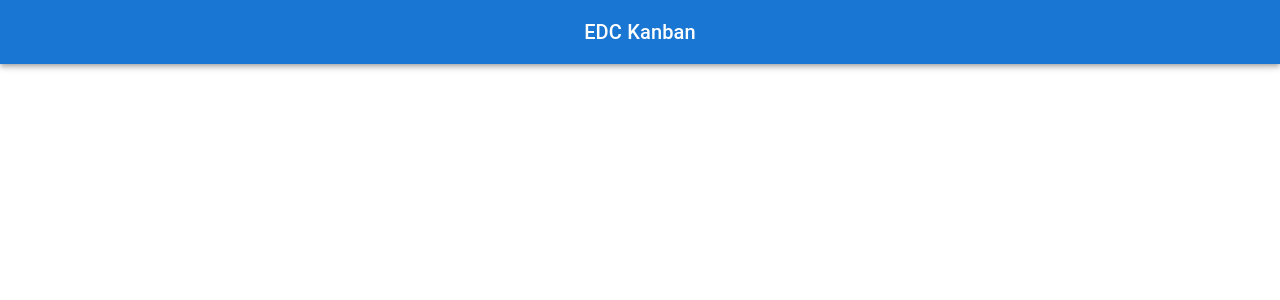
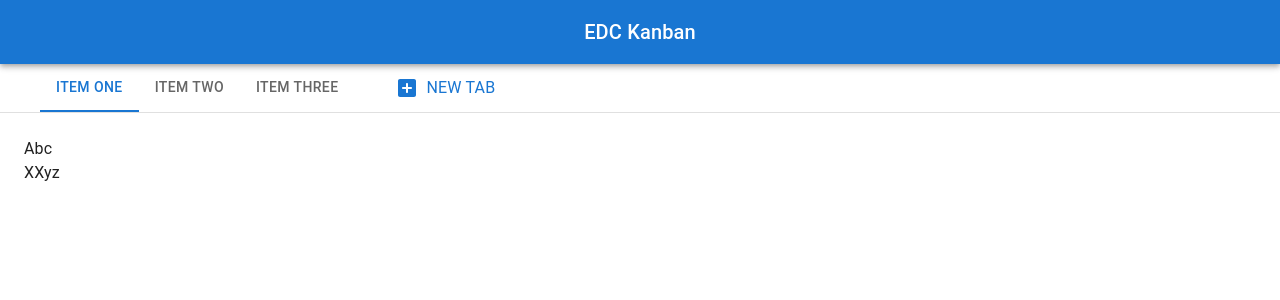
Before and after one commit to najibshah/excellence-frontend, a React (Create React App) app: page / in a window 1280 px wide. Shown: the top 300 px of the page. Built offline with nearby package versions, Linux system fonts and the light colour scheme.

Commit message:
boards page and boards components addde

```diff
--- a/src/App.js
+++ b/src/App.js
@@ -1,9 +1,10 @@
-import { TopAppBar } from "./layout";
+import { Boards, TopAppBar } from "./layout";
 
 function App() {
   return (
     <div className="App">
       <TopAppBar />
+      <Boards />
     </div>
   );
 }
--- /dev/null
+++ b/src/components/boards/Board.component.jsx
@@ -0,0 +1,22 @@
+import Typography from "@mui/material/Typography";
+import Box from "@mui/material/Box";
+
+export function BoardPanel(props) {
+  const { children, value, index, ...other } = props;
+
+  return (
+    <div
+      role="tabpanel"
+      hidden={value !== index}
+      id={`simple-tabpanel-${index}`}
+      aria-labelledby={`simple-tab-${index}`}
+      {...other}
+    >
+      {value === index && (
+        <Box sx={{ p: 3 }}>
+          <Typography>{children}</Typography>
+        </Box>
+      )}
+    </div>
+  );
+}
--- /dev/null
+++ b/src/components/boards/BoardTitle.component.jsx
@@ -0,0 +1,12 @@
+import Box from "@mui/material/Box";
+import Typography from "@mui/material/Typography";
+
+export function BoardTitle() {
+  return (
+    <Box>
+      <Typography variant="h4" gutterBottom>
+        Project Boards
+      </Typography>
+    </Box>
+  );
+}
--- /dev/null
+++ b/src/components/boards/index.js
@@ -0,0 +1,2 @@
+export * from "./BoardTitle.component";
+export * from "./Board.component";
--- /dev/null
+++ b/src/components/index.js
@@ -0,0 +1 @@
+export * from "./boards";
--- /dev/null
+++ b/src/functions/a11yProps.function.jsx
@@ -0,0 +1,7 @@
+export function a11yProps(index) {
+  return {
+    id: `simple-tab-${index}`,
+    "aria-controls": `simple-tabpanel-${index}`,
+    value: index,
+  };
+}
--- /dev/null
+++ b/src/functions/index.js
@@ -0,0 +1 @@
+export * from "./a11yProps.function";
--- /dev/null
+++ b/src/layout/Boards.page.jsx
@@ -0,0 +1,96 @@
+import { Button, Typography } from "@mui/material";
+import AddBoxRoundedIcon from "@mui/icons-material/AddBoxRounded";
+
+import { useState } from "react";
+import Tabs from "@mui/material/Tabs";
+import Tab from "@mui/material/Tab";
+import Box from "@mui/material/Box";
+import { BoardPanel } from "../components/boards";
+import { a11yProps } from "../functions";
+
+export function Boards() {
+  const [value, setValue] = useState("black");
+  const [tabs, setTabs] = useState([
+    { label: "Item One", id: "black" },
+    { label: "Item Two", id: "white" },
+    { label: "Item Three", id: "blue" },
+  ]);
+  const [tabPanels, setTabPanels] = useState([
+    {
+      id: "black",
+      children: (
+        <div>
+          <div>Abc</div> <div>XXyz</div>{" "}
+        </div>
+      ),
+    },
+    {
+      id: "white",
+      children: (
+        <div>
+          <div>xyz</div> <div>aaa</div>{" "}
+        </div>
+      ),
+    },
+    {
+      id: "blue",
+      children: (
+        <div>
+          <div>jsh</div> <div>2hjsj</div>{" "}
+        </div>
+      ),
+    },
+  ]);
+
+  const handleChange = (event, newValue) => {
+    setValue(newValue);
+  };
+
+  const handleClick = () => {
+    setTabs([...tabs, { label: "Item four", id: "bell" }]);
+    setTabPanels([
+      ...tabPanels,
+      {
+        id: "bell",
+        children: (
+          <div>
+            <div>uuuu</div> <div>22222</div>{" "}
+          </div>
+        ),
+      },
+    ]);
+  };
+  const ButtonInTabs = ({ children }) => {
+    return <Button onClick={handleClick} children={children} />;
+  };
+
+  return (
+    <Box sx={{ width: "100%" }}>
+      <Box sx={{ borderBottom: 1, borderColor: "divider" }}>
+        <Tabs
+          value={value}
+          onChange={handleChange}
+          aria-label="basic tabs example"
+          variant="scrollable"
+          scrollButtons
+          allowScrollButtonsMobile
+        >
+          {tabs.map((tab, index) => {
+            return <Tab label={tab.label} {...a11yProps(tab.id)} key={index} />;
+          })}
+          <ButtonInTabs>
+            <AddBoxRoundedIcon sx={{ ml: 4 }} />
+            <Typography sx={{ ml: 1 }}> New Tab </Typography>
+          </ButtonInTabs>
+        </Tabs>
+      </Box>
+      {tabPanels.map((tabPanel, index) => {
+        return (
+          <BoardPanel value={value} index={tabPanel.id} key={index}>
+            {tabPanel.children}
+          </BoardPanel>
+        );
+      })}
+    </Box>
+  );
+}
--- a/src/layout/index.js
+++ b/src/layout/index.js
@@ -1 +1,2 @@
 export * from "./TopAppBar";
+export * from "./Boards.page";
```
